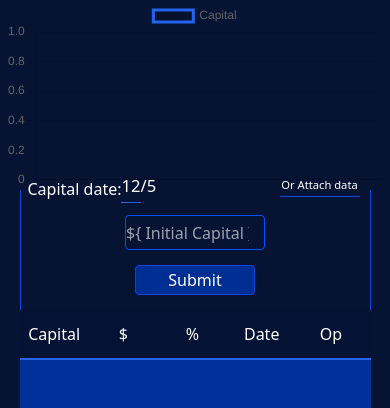
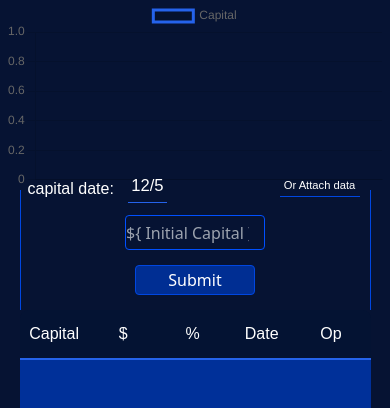
Before and after one commit to AlanTyping/trading-app, a React (Create React App) app: page / in a window 390 px wide. Shown: the top 408 px of the page. Built offline with nearby package versions, Linux system fonts and the light colour scheme.

Commit message:
new changes

```diff
--- a/src/routes/chart/components/forms/form2/Form2.tsx
+++ b/src/routes/chart/components/forms/form2/Form2.tsx
@@ -30,11 +30,11 @@ export default function Form2() {
 
   return (
     <form onSubmit={handleSubmit} id='initial-form' className='w-full h-full flex items-center justify-center text-white relative flex-col border-r-[1px] border-l-[1px] border-[#0047e1]'>
-      <div className='si absolute flex top-[-16%] justify-evenly left-[2%] h-[30%] w-[20%] items-center flex-row justify-center'>
-        <p>Capital date:</p>
+      <div className='absolute flex top-[-16%] justify-evenly left-[2%] h-[30%] si items-center flex-row justify-center'>
+        <p>capital date:</p>
         <DateDisplay
           Class={
-            'h-[80%] w-[28%] second-form-date hover:bg-blue-600 text-white text-[1.04rem] border-b-[1px] border-blue-600 hover:cursor-pointer text-center hover:rounded'
+            'h-[80%] w-[28%] ml-[10%] second-form-date hover:bg-blue-600 text-white text-[1.04rem] border-b-[1px] border-blue-600 hover:cursor-pointer text-center hover:rounded'
           } />
       </div>
 
--- a/src/routes/chart/components/forms/form2/form2.css
+++ b/src/routes/chart/components/forms/form2/form2.css
@@ -1,13 +1,17 @@
+@import url('https://fonts.googleapis.com/css2?family=Montserrat:wght@100&display=swap');
+
+p, h4 {
+    white-space: nowrap;
+    font-family: sans-serif;
+}
+
+
 @media (max-width: 600px) {
     #second-form-date {
 
     }
 
-    p {
-        white-space: nowrap;
-    }
-
     .si {
-        width: 50%;
+        width: 40%;
     }
 }
```
